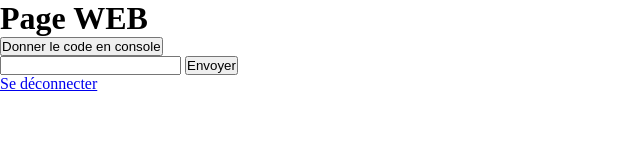
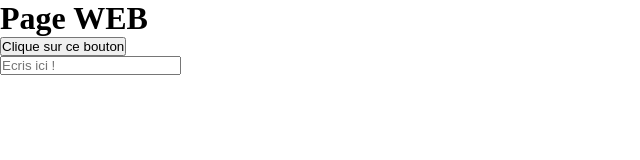
Before and after one commit to unkobweb/challenge48h, a website: page views/index.html in a window 1280 px wide. Shown: the whole page, without its empty margins (0-640 px from the left). Drawn offline with Linux system fonts and the light colour scheme; files that its build step writes are made by us from their sources.

Commit message:
enigma 2

```diff
--- a/views/index.html
+++ b/views/index.html
@@ -1,5 +1,5 @@
 <!DOCTYPE html>
-<html lang="en">
+<html lang="fr">
     <head>
         <meta charset="UTF-8">
         <meta name="viewport" content="width=device-width, initial-scale=1.0">
@@ -8,12 +8,17 @@
     </head>
     <body>
         <h1>Page WEB</h1>
-    <button id="submiter">Donner le code en console</button>
-    <form action="/login" method="POST">
-        <input type="text" name="blaze" id="">
-        <input type="submit" name="" id="" value="Envoyer">
+
+        <form>
+            <p id="formulaire">
+                <input class="BUTTON1"
+                type = "button"
+                value="Clique sur ce bouton"
+                >
+                <div>
+                    <input type ="text" class= "text" placeholder="Ecris ici !">
+                </div>
+            </p>
         </form>
-    <a href="/logout">Se déconnecter</a>
-    <script src="/js/index.js"></script>
     </body>
 </html>
```
Also changed, not shown: 1 other file. Lines whose indentation alone changed are shown as unchanged.
